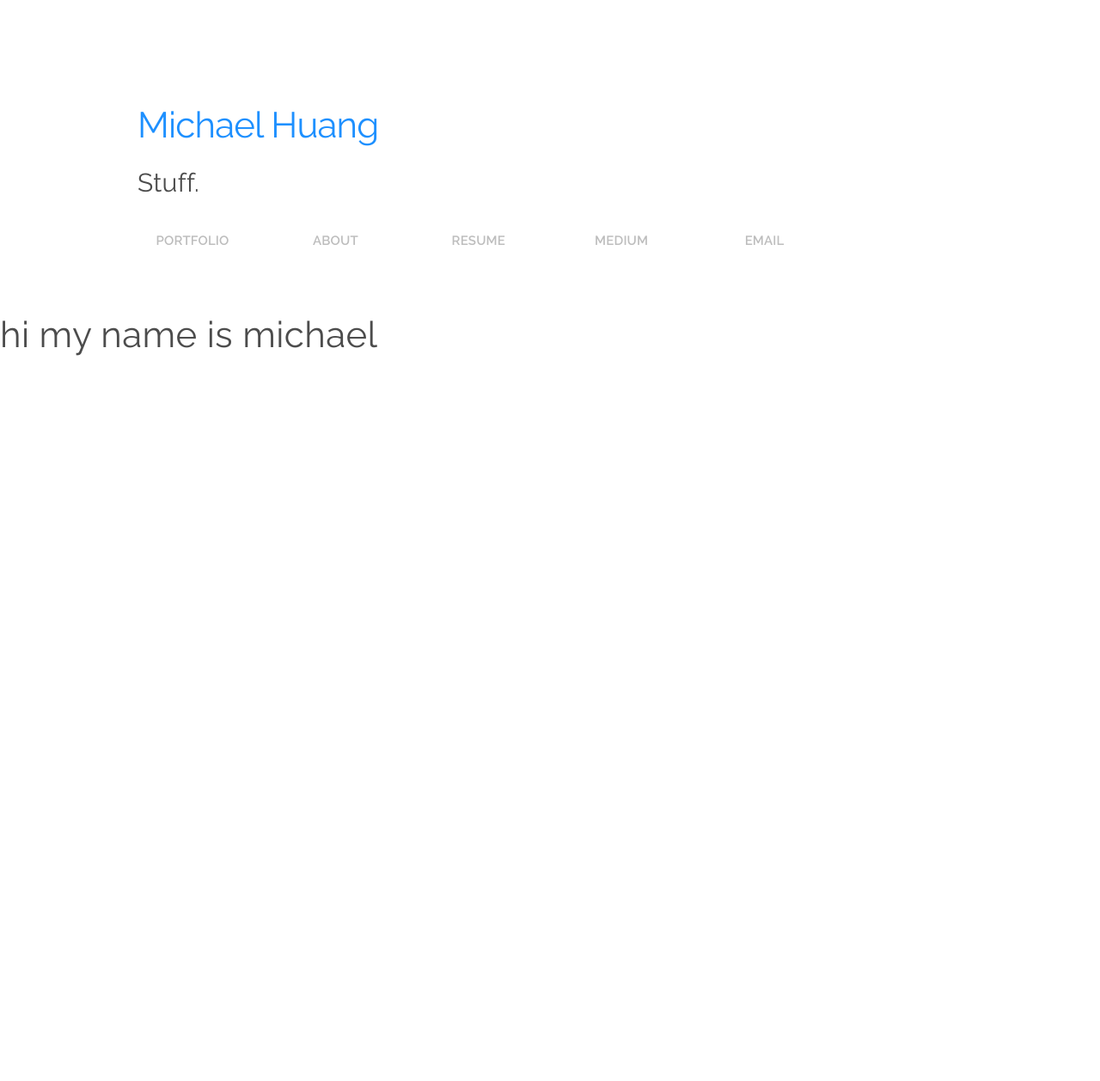
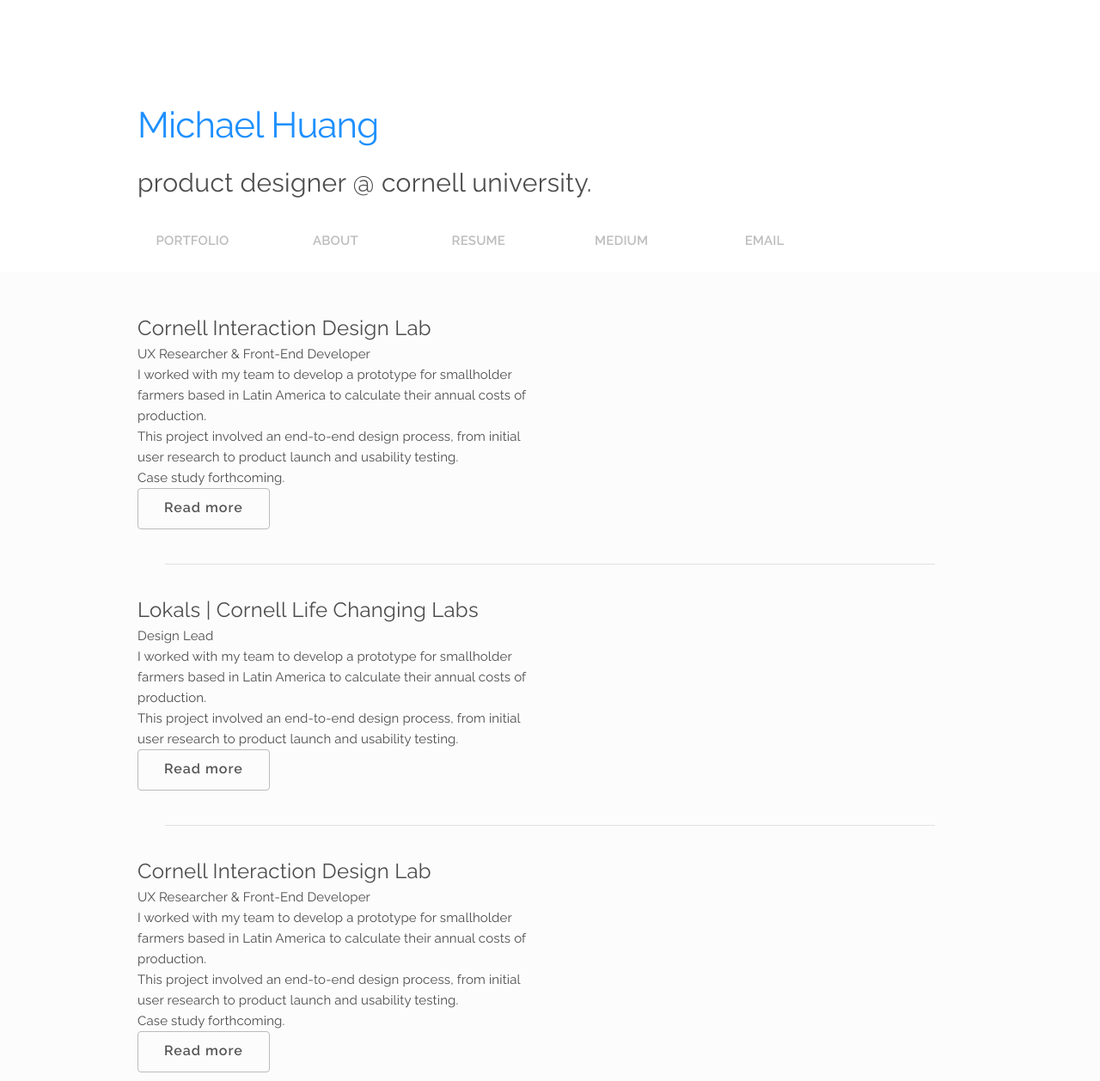
Before and after one commit to michaelhuangmk/michaelhuangmk.github.io, a Jekyll site: the page built from index.md, in a window 1280 px wide. Shown: the whole page at 86% size. Built offline with Jekyll 4.4.1, drawn with Linux system fonts in a browser that asks for light colours; before the commit the page ends 900 px from its top, so only the background shows below that.

Commit message:
Index & About Page Structure
Added content to index page and formatted index and about pages

```diff
--- a/_layouts/default.html
+++ b/_layouts/default.html
@@ -10,7 +10,7 @@
         <link rel="icon" type="favicon" sizes="96x96" href="/favicon.png">
         <link rel="stylesheet" href="{{ site.baseurl }}/css/normalize.css">
 		<link rel="stylesheet" href="{{ site.baseurl }}/css/skeleton.css">
-        <link rel="stylesheet" href="{{ site.baseurl}}/css/style.css"
+        <link rel="stylesheet" href="{{ site.baseurl}}/css/style.css">
 
         <!-- Open Graph Data -->
         <meta charset="utf-8">
@@ -26,7 +26,7 @@
                     <div class="row">
                         <div class="twelve columns">
                             <a href="/"><h2 class="u-dodgerblue" style="margin-bottom: 20px">Michael Huang</h2></a>
-                            <h4 style="margin-bottom:35px">Stuff.</h4>
+                            <h4 style="margin-bottom:35px">product designer @ cornell university. </h4>
                             <ul class="header-links--inline">
                                 <div class="two columns">
                                 <li class="u-grey"><a href="/">Portfolio</a></li>
--- a/_layouts/home.html
+++ b/_layouts/home.html
@@ -2,4 +2,52 @@
 layout: default
 ---
 
-<h2>{{ content }}</h2>
+<!-- Portfolio Pieces -->
+<div class="portfolio">
+    <div class="container dd" style="padding-top: 48px">
+        <div class="row project">
+            <div class="six columns">
+                <h5>Cornell Interaction Design Lab</h5>
+                <h6>UX Researcher & Front-End Developer</h6>
+                <p>I worked with my team to develop a prototype for smallholder farmers based in Latin America to calculate their annual costs of production.</p>
+                <p>This project involved an end-to-end design process, from initial user research to product launch and usability testing.</p>
+                <p>Case study forthcoming.</p>
+                <a class="button" href="#">Read more</a>
+            </div>
+            <div class="six columns">
+                <!--img stuff goes here-->
+            </div>
+        </div>
+    </div>
+    <hr style="width: 70%">
+    <div class="container dd">
+        <div class="row project">
+            <div class="six columns">
+                <h5>Lokals | Cornell Life Changing Labs</h5>
+                <h6>Design Lead</h6>
+                <p>I worked with my team to develop a prototype for smallholder farmers based in Latin America to calculate their annual costs of production.</p>
+                <p>This project involved an end-to-end design process, from initial user research to product launch and usability testing.</p>
+                <a class="button" href="https://blog.prototypr.io/lokals-designing-experiences-for-travel-28a5c43fa523" target="_blank">Read more</a>
+            </div>
+            <div class="six columns">
+                <!--img stuff goes here-->
+            </div>
+        </div>
+    </div>
+    <hr style="width: 70%">
+    <div class="container dd">
+        <div class="row project">
+            <div class="six columns">
+                <h5>Cornell Interaction Design Lab</h5>
+                <h6>UX Researcher & Front-End Developer</h6>
+                <p>I worked with my team to develop a prototype for smallholder farmers based in Latin America to calculate their annual costs of production.</p>
+                <p>This project involved an end-to-end design process, from initial user research to product launch and usability testing.</p>
+                <p>Case study forthcoming.</p>
+                <a class="button" href="#">Read more</a>
+            </div>
+            <div class="six columns">
+                <!--img stuff goes here-->
+            </div>
+        </div>
+    </div>
+</div>
```
Also changed, not shown: _layouts/about.html (+16 -2 lines).
